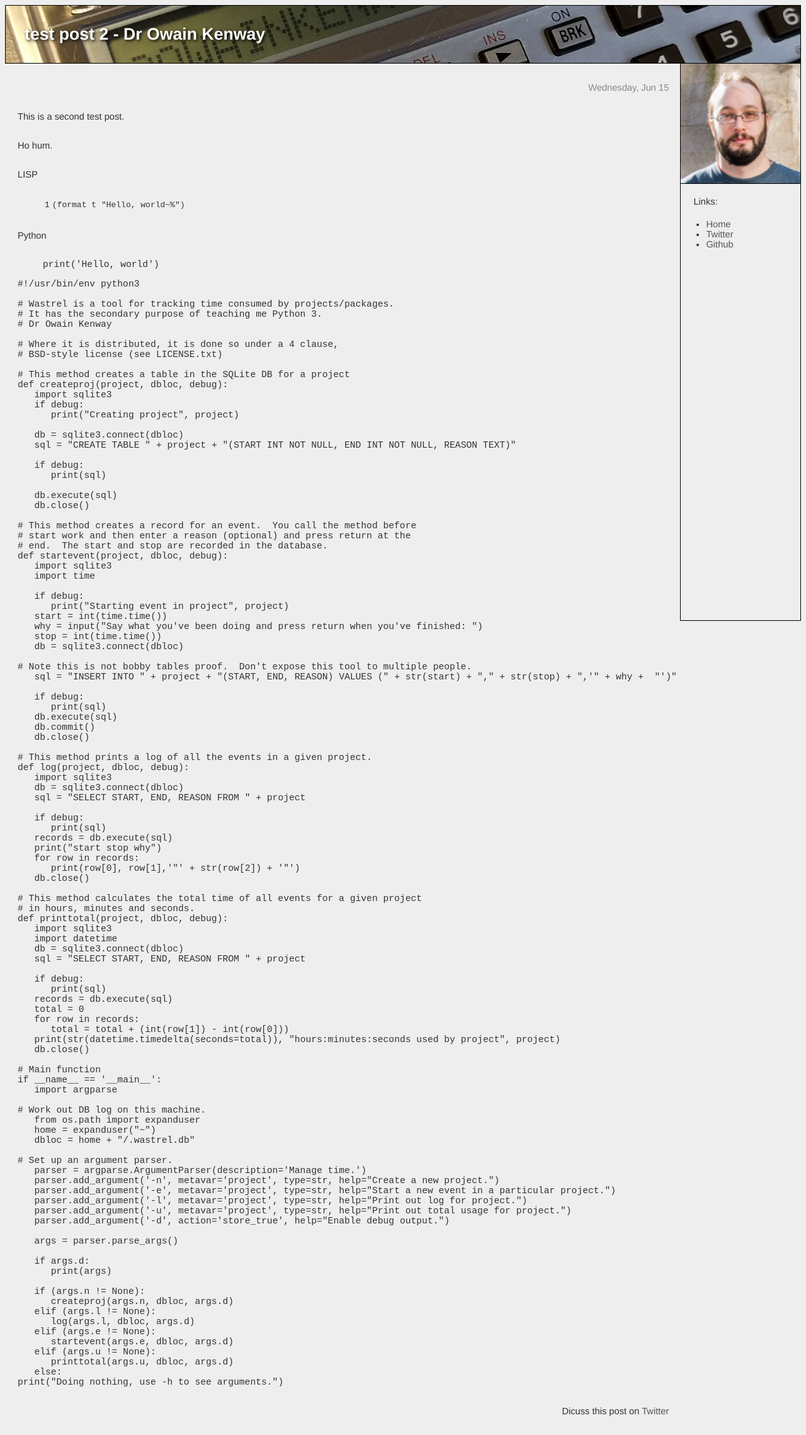
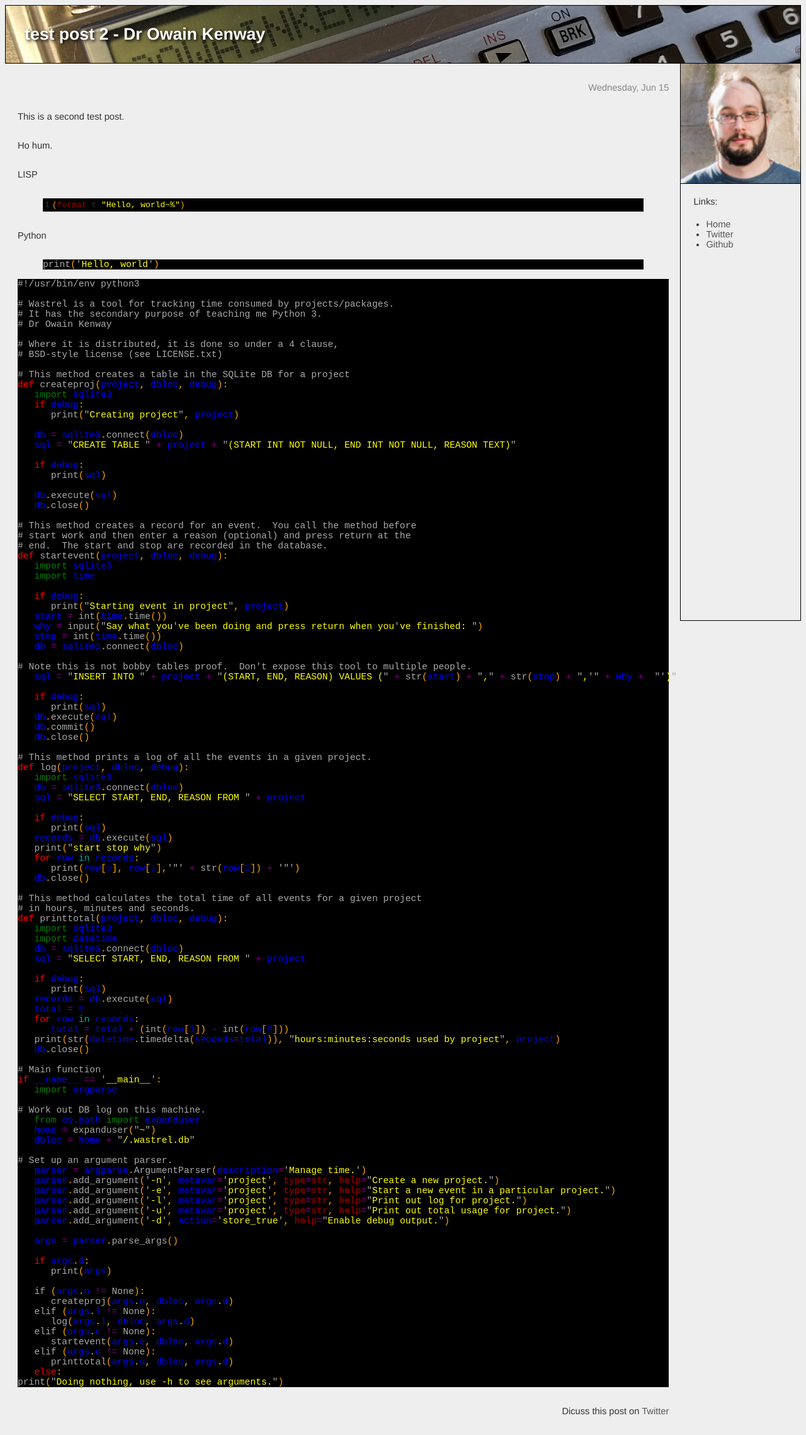
Before and after one commit to owainkenwayucl/owainkenwayucl.github.io, a Jekyll site: the page built from _posts/2016-06-15-Testing2.md, in a window 1280 px wide. Shown: the whole page at 63% size. Built offline with Jekyll 4.4.1, drawn with Linux system fonts in a browser that asks for light colours.

Commit message:
First pass at a syntax stylesheet
Placeholder colours.

```diff
--- a/_layouts/default.html
+++ b/_layouts/default.html
@@ -2,6 +2,8 @@
   <head>
     <title>{% if page.title %}{{ page.title }} {% endif %} - Dr Owain Kenway</title>
     <link rel="stylesheet" type="text/css" href="{{ site.baseurl }}/css/main.css" />
+    <link rel="stylesheet" type="text/css" href="{{ site.baseurl }}/css/syntax.css" />
+
   </head>
 
 <body>
--- /dev/null
+++ b/css/syntax.css
@@ -0,0 +1,60 @@
+
+.highlight {
+  background-color: #000;
+  color: #AAA;
+}
+
+/* comment */
+.c {
+  color: #888;
+}
+
+/* function? */
+.k {
+  color: red;
+}
+
+/* brackets () */
+.p {
+  color: orange;
+}
+
+/* argument? */
+.n {
+  color: blue;
+}
+
+/* string */
+.s {
+  color: yellow;
+}
+
+/* operator */
+.o {
+  color: purple;
+}
+
+/* import? */
+.kn {
+  color: green;
+}
+
+/* thing to import */
+.nn {
+  color: #0A0;
+}
+
+/* calling a function */
+.nb {
+  color: #A00;
+}
+
+/* number? */
+.mi {
+  color: #00A;
+}
+
+/* in etc. */
+.ow {
+  color: #0AA;
+}
```
